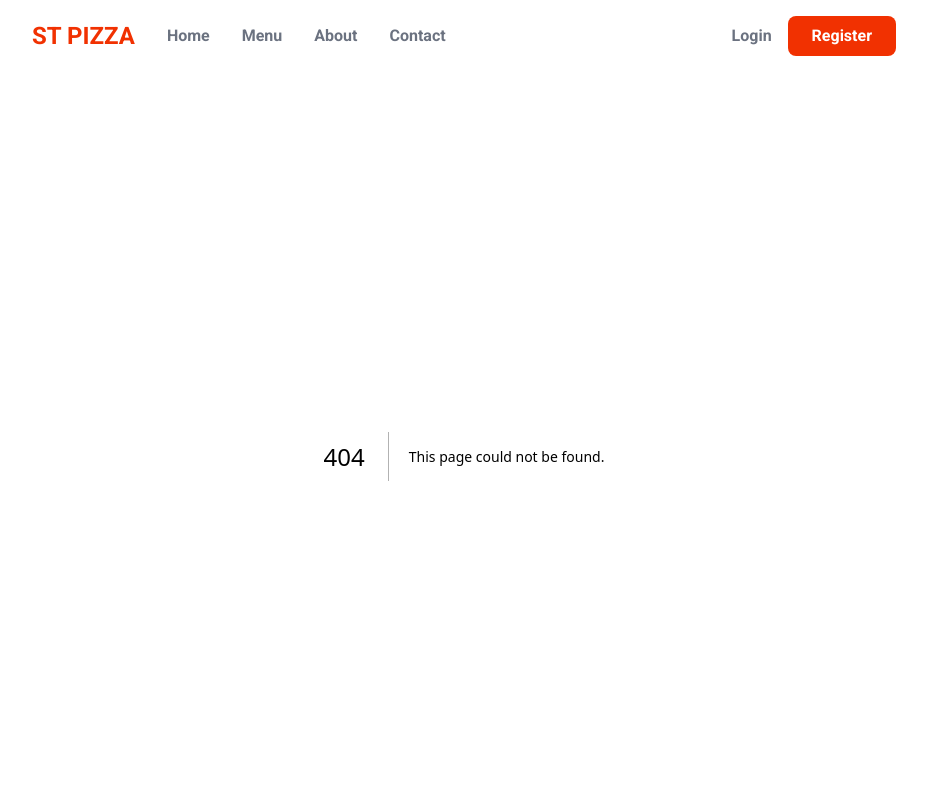
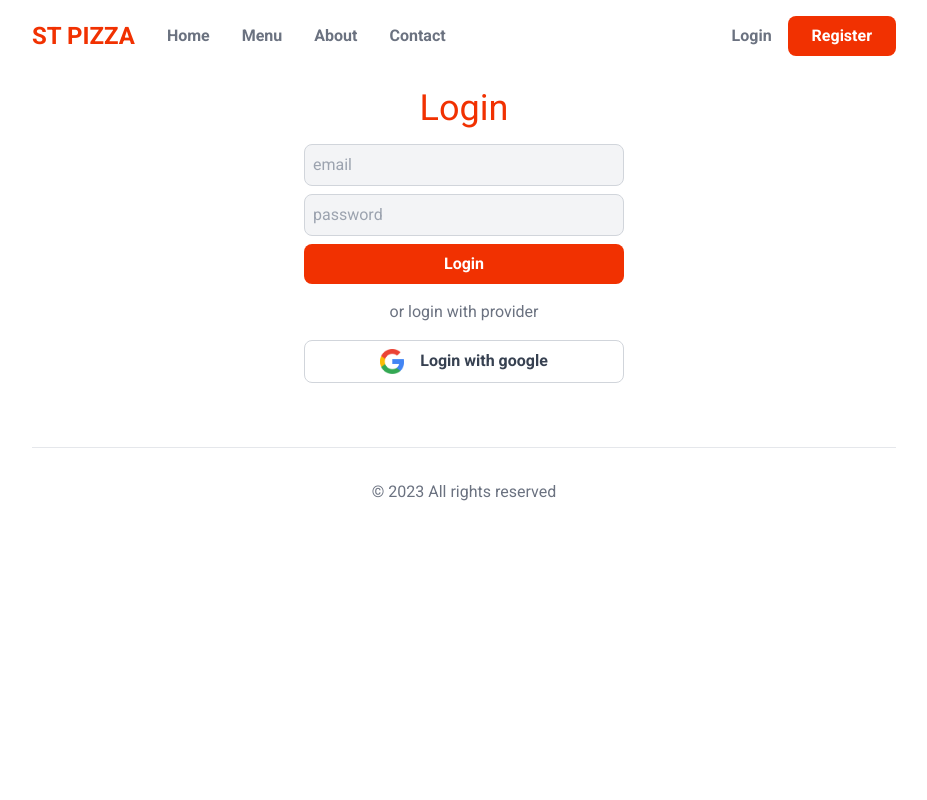
Before and after one commit to vvu060/food-delivery-app, a Next.js app: page /login in a window 1280 px wide. Before the commit this address had no page. Shown: the top 800 px of the page, without its empty margins (176-1103 px from the left). Built offline with nearby package versions, Linux system fonts and the light colour scheme.

Commit message:
add login page & functionality

```diff
--- /dev/null
+++ b/src/app/login/page.tsx
@@ -0,0 +1,56 @@
+'use client';
+import { signIn } from 'next-auth/react';
+import Image from 'next/image';
+import { useState } from 'react';
+
+export default function LoginPage() {
+  const [email, setEmail] = useState('');
+  const [password, setPassword] = useState('');
+  const [loginInProgress, setLoginInProgress] = useState(false);
+
+  async function handleFormSubmit(e: any) {
+    e.preventDefault();
+    setLoginInProgress(true);
+
+    await signIn('credentials', { email, password, callbackUrl: '/' });
+
+    setLoginInProgress(false);
+  }
+  return (
+    <section className='mt-8'>
+      <h1 className='text-center text-primary text-4xl mb-4'>Login</h1>
+      <form className='max-w-xs mx-auto' onSubmit={handleFormSubmit}>
+        <input
+          type='email'
+          name='email'
+          placeholder='email'
+          value={email}
+          disabled={loginInProgress}
+          onChange={(ev) => setEmail(ev.target.value)}
+        />
+        <input
+          type='password'
+          name='password'
+          placeholder='password'
+          value={password}
+          disabled={loginInProgress}
+          onChange={(ev) => setPassword(ev.target.value)}
+        />
+        <button disabled={loginInProgress} type='submit'>
+          Login
+        </button>
+        <div className='my-4 text-center text-gray-500'>
+          or login with provider
+        </div>
+        <button
+          type='button'
+          onClick={() => signIn('google', { callbackUrl: '/' })}
+          className='flex gap-4 justify-center'
+        >
+          <Image src={'/google.png'} alt={''} width={24} height={24} />
+          Login with google
+        </button>
+      </form>
+    </section>
+  );
+}
```
